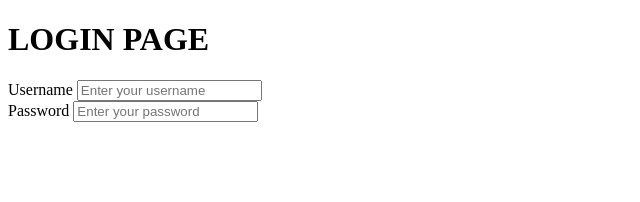
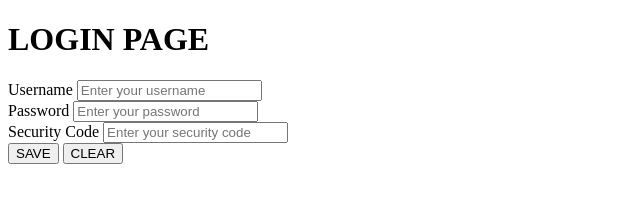
Before and after one commit to mmrkrpnr/loginPage, a plain HTML site: page index.html in a window 1280 px wide. Shown: the whole page, without its empty margins (0-640 px from the left). Drawn offline with Linux system fonts and the light colour scheme.

Commit message:
html end, css start

```diff
--- a/index.html
+++ b/index.html
@@ -29,8 +29,16 @@
           placeholder="Enter your password"
         />
       </div>
-      <div></div>
-      <div></div>
+      <div>
+        <label for="sec-code">Security Code</label>
+        <input type="text" class="sec-code" id="sec-code" placeholder="Enter your security code">
+
+
+      </div>
+      <div>
+        <button type="submit">SAVE</button>
+        <button type="reset">CLEAR</button>
+      </div>
     </form>
   </body>
 </html>
```
